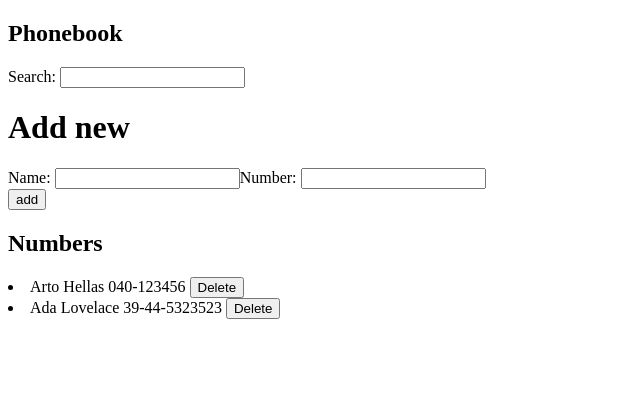
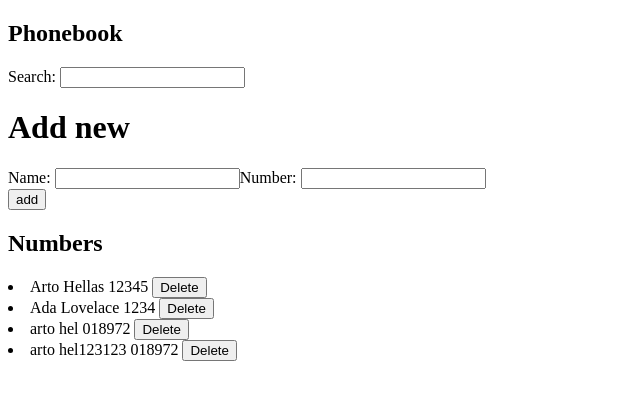
Before and after one commit to Nahin27/full_stack_22, a React (Create React App) app in the folder part2/phonebook/: page / in a window 1280 px wide. Shown: the top 400 px of the page, without its empty margins (0-640 px from the left). Built offline with nearby package versions, Linux system fonts and the light colour scheme; data requests are answered from the project's data file; the HTML template or start-up script is replaced by a standard one.

Commit message:
2.15 update functionality

```diff
--- a/part2/phonebook/db.json
+++ b/part2/phonebook/db.json
@@ -2,13 +2,23 @@
   "persons": [
     {
       "name": "Arto Hellas",
-      "number": "040-123456",
+      "number": "12345",
       "id": 1
     },
     {
       "name": "Ada Lovelace",
-      "number": "39-44-5323523",
+      "number": "1234",
       "id": 2
+    },
+    {
+      "name": "arto hel",
+      "number": "018972",
+      "id": 3
+    },
+    {
+      "name": "arto hel123123",
+      "number": "018972",
+      "id": 4
     }
   ]
 }
--- a/part2/phonebook/src/App.js
+++ b/part2/phonebook/src/App.js
@@ -29,8 +29,17 @@ const App = () => {
 
     const check = persons.find(person => person.name.toLowerCase() === newName.toLowerCase());
 
+
     if (check) {
-      alert(`${numberObj.name} is already added to the phonebook`)
+      console.log(check.id)
+      if(window.confirm(`${numberObj.name} is already added to the phonebook, replace it?`)) {
+        const changedPerson = {...check, number: newNum}
+
+        numService.update(changedPerson, check.id)
+          .then(() => {
+            setPersons(persons.map(p => p.id === changedPerson.id ? changedPerson : p ))
+          })
+      }
     } else { // posts the new number to db.json
       numService.postNum(numberObj)
         .then(number => {
--- a/part2/phonebook/src/services/numberService.js
+++ b/part2/phonebook/src/services/numberService.js
@@ -15,5 +15,10 @@ const deleteNum = id => {
     return axios.delete(`${baseUrl}/${id}`)
 }
 
-const numService = { renderList, postNum, deleteNum }
+const update = (numObj, id) => {
+    const request = axios.put(`${baseUrl}/${id}`, numObj)
+    return request.then(response => response.data)
+}
+
+const numService = { renderList, postNum, deleteNum, update }
 export default numService
```
